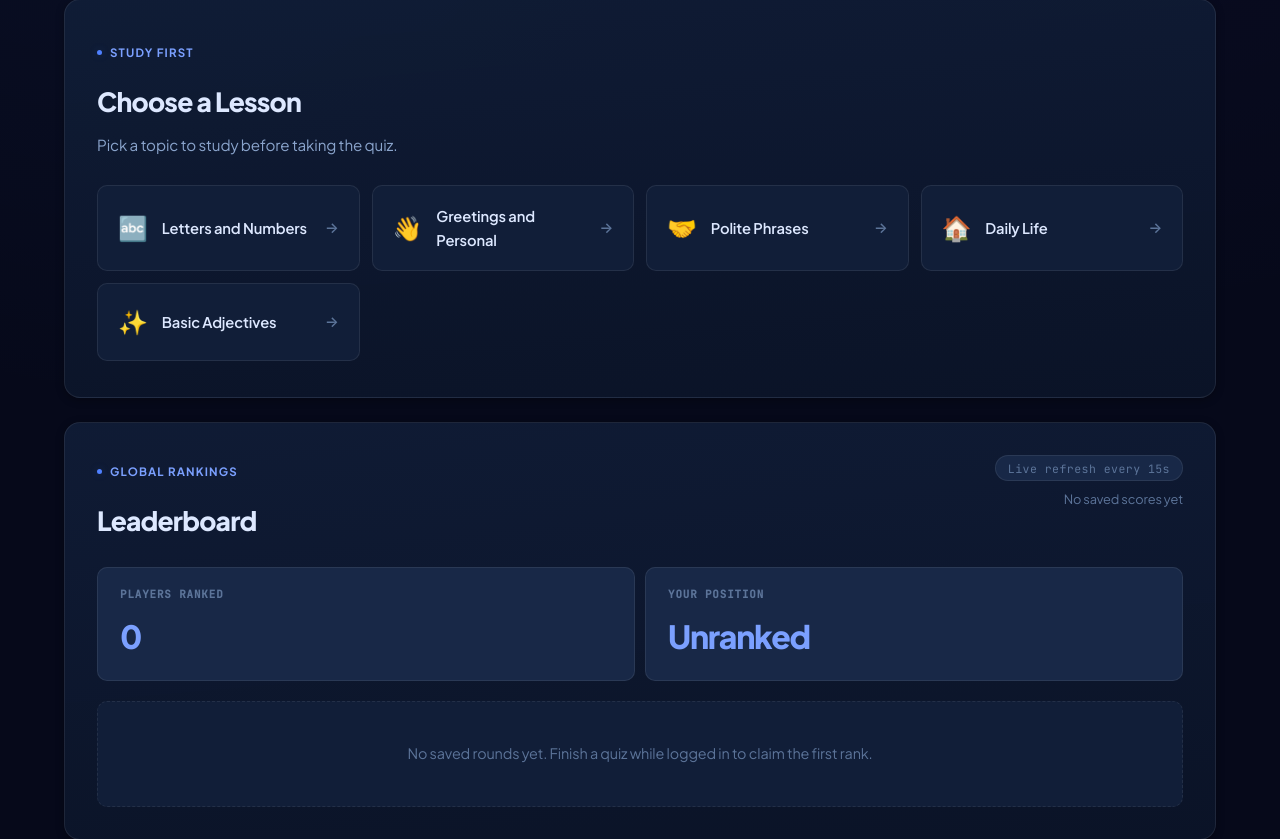
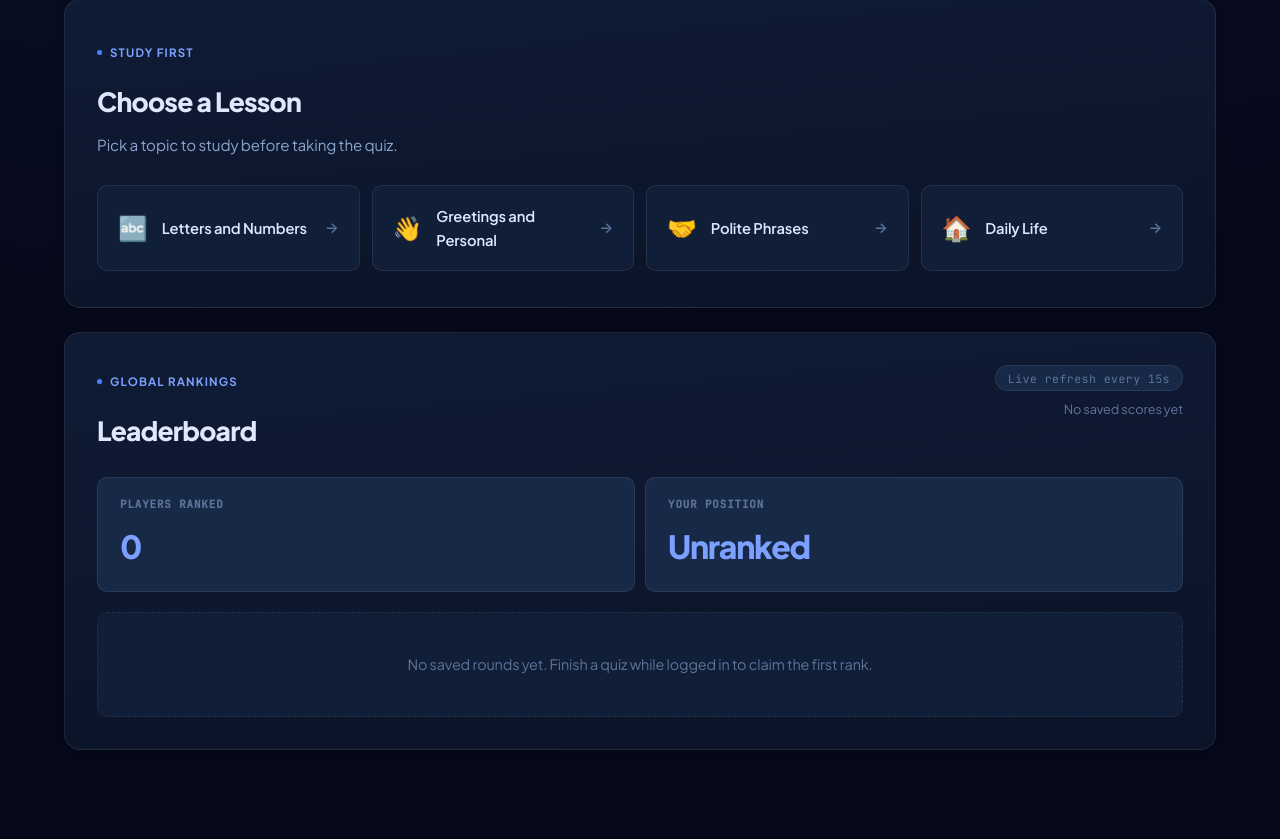
Before and after one commit to jerad-bobi/slt_final_main, a Django app: page /sharpen-your-brain/ in a window 1280 px wide. Shown: the part 703-1542 px from the top of the page. Run offline with Django 5.2, Linux system fonts and the light colour scheme; data that the repository does not hold is empty.

Commit message:
Tweak Design And Add MySQL URL

```diff
--- a/slt/slt/settings.py
+++ b/slt/slt/settings.py
@@ -107,7 +107,7 @@ if DEBUG:
     }
 else:
     # Production: Parse MySQL connection from environment
-    MYSQL_URL = os.environ.get('MYSQL_URL')
+    MYSQL_URL = os.environ.get('mysql://root:NBFAckMEijKOZYOGwWkZWCyFaEDfDtzT@shuttle.proxy.rlwy.net:41184/railway')
     if MYSQL_URL:
         # Parse from MYSQL_URL format: mysql://user:password@host:port/database
         from urllib.parse import urlparse
--- a/slt/slt/urls.py
+++ b/slt/slt/urls.py
@@ -31,7 +31,6 @@ from .views import (
     save_skeletal_hand_capture,
     save_syllabus_progress,
     sharpen_your_brain,
-    syllabus_basic_adjectives,
     syllabus_daily_life,
     syllabus_greetings_and_personal,
     syllabus_letters_and_numbers,
@@ -57,7 +56,6 @@ urlpatterns = [
     path('syllabus/greetings-and-personal/', syllabus_greetings_and_personal, name='syllabus_greetings_and_personal'),
     path('syllabus/polite-phrases/', syllabus_polite_phrases, name='syllabus_polite_phrases'),
     path('syllabus/daily-life/', syllabus_daily_life, name='syllabus_daily_life'),
-    path('syllabus/basic-adjectives/', syllabus_basic_adjectives, name='syllabus_basic_adjectives'),
     path('account/', account_access, name='account_access'),
     path('register/', register_view, name='register'),
     path('login/', login_view, name='login'),
--- a/slt/slt/views.py
+++ b/slt/slt/views.py
@@ -120,7 +120,6 @@ _SYLLABUS_URL_NAMES = {
     'greetings-and-personal': 'syllabus_greetings_and_personal',
     'polite-phrases': 'syllabus_polite_phrases',
     'daily-life': 'syllabus_daily_life',
-    'basic-adjectives': 'syllabus_basic_adjectives',
 }
 
 
@@ -624,20 +623,6 @@ def syllabus_daily_life(request):
     )
 
 
-def syllabus_basic_adjectives(request):
-    return render(
-        request,
-        'page.html',
-        {
-            'active_page': 'brain',
-            'is_syllabus': True,
-            'page_title': 'Basic Adjectives',
-            'page_description': 'Study beginner adjective signs for common descriptions.',
-            'cutscene_caption': 'Generating descriptive sign challenges...',
-        },
-    )
-
-
 def about_me(request):
     return render(
         request,
--- a/slt/templates/sharpen_your_brain.html
+++ b/slt/templates/sharpen_your_brain.html
@@ -70,11 +70,6 @@
 		<a class="syllabus-card syllabus-card--amber" href="{% url 'syllabus_daily_life' %}">
 			<span class="syllabus-card-icon">🏠</span>
 			<span class="syllabus-card-name">Daily Life</span>
-			<span class="syllabus-card-arrow">→</span>
-		</a>
-		<a class="syllabus-card syllabus-card--rose" href="{% url 'syllabus_basic_adjectives' %}">
-			<span class="syllabus-card-icon">✨</span>
-			<span class="syllabus-card-name">Basic Adjectives</span>
 			<span class="syllabus-card-arrow">→</span>
 		</a>
 	</div>
```
